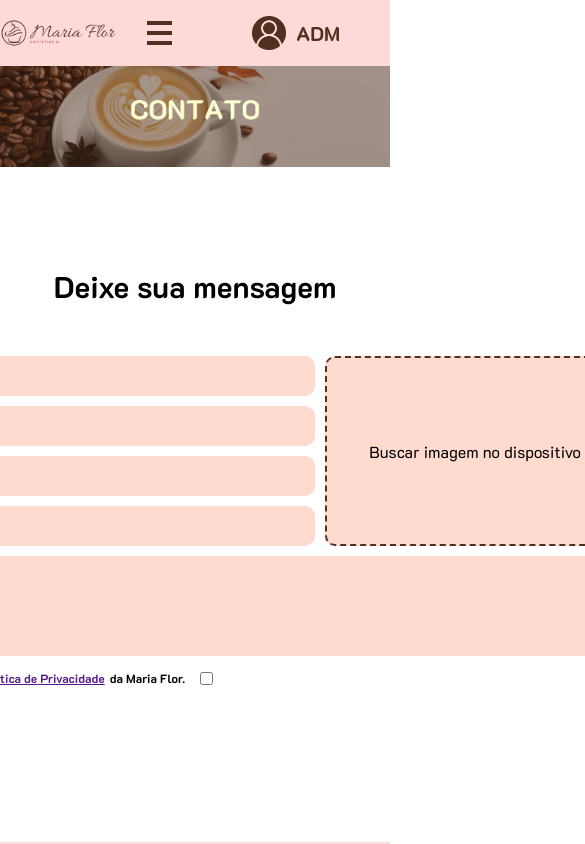
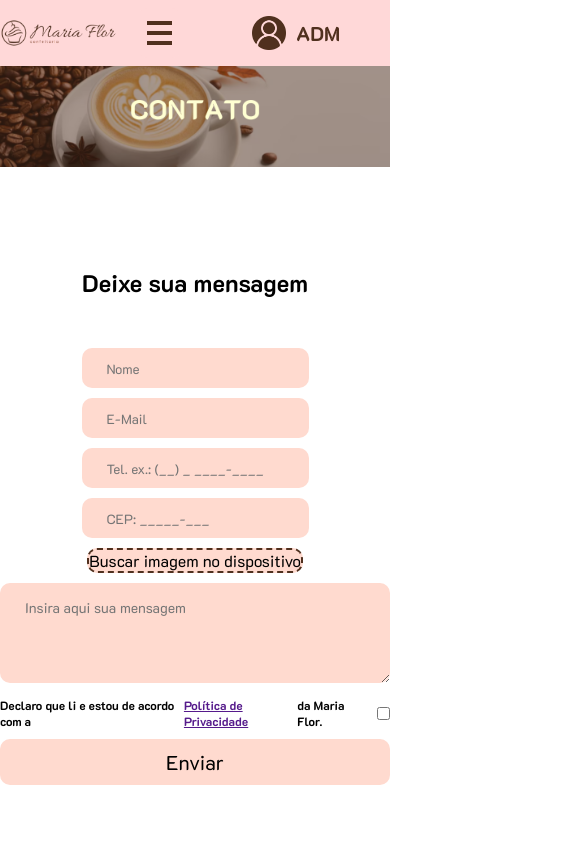
Before and after one commit to thiago-vieira2/MariaFlor, a React (Create React App) app in the folder reacttcc/: page /contato in a window 390 px wide. Shown: the top 844 px of the page, 585 px wide, since content can reach past the window. Built offline with nearby package versions, Linux system fonts and the light colour scheme.

Commit message:
ctt responsividade

```diff
--- a/reacttcc/src/pages/contato/contato.scss
+++ b/reacttcc/src/pages/contato/contato.scss
@@ -1,63 +1,65 @@
-.pagina-contato{
+.pagina-contato {
+
     display: flex;
     flex-direction: column;
     background-color: #fff;
     align-items: center;
     justify-content: center;
 
-    h1{
+    h1 {
         margin-top: 100px;
         margin-bottom: 50px;
         font: 600 30px 'K2D';
     }
 
-    .contatobanner{
+    .contatobanner {
         display: flex;
         width: 100%;
         position: relative;
-
     }
 
-    .interativo{
+    .interativo {
         display: flex;
         flex-direction: column;
         gap: 10px;
         margin-bottom: 100px;
     }
 
-    .cima{
+    .cima {
         display: flex;
         justify-content: center;
         align-items: center;
         flex-direction: row;
         gap: 10px;
 
-        @media (width: 768px){
-            width: 300px;
+        @media (max-width: 768px) {
+            width: 100%;
             flex-direction: column;
-            display: flex;
         }
     }
 
-    .campos{
+    .campos {
         align-items: center;
         justify-content: center;
         display: flex;
         flex-direction: column;
-        gap:10px;
-
+        gap: 10px;
     }
 
-    .campos input{
+    .campos input {
         width: 550px;
         height: 40px;
         border-radius: 10px;
         padding: 10px 25px;
         background-color: #FFDACF;
         border: none;
+
+        @media (max-width: 768px) {
+            width: 100%; // Ajusta a largura para 100% em telas menores
+        }
     }
 
-    .mensagem textarea{
+    .mensagem textarea {
         width: 860px;
         height: 100px;
         border-radius: 10px;
@@ -66,27 +68,25 @@
         border: none;
         font: 500 14px 'K2D';
 
-        @media (width: 768px){
-            width: 300px;
-
+        @media (max-width: 768px) {
+            width: 100%; // Ajusta a largura para 100% em telas menores
         }
     }
 
-
-    .politica{
+    .politica {
         display: flex;
         align-items: center;
         gap: 15px;
         justify-content: flex-start;
     }
 
-    .escrita{
+    .escrita {
         display: flex;
         gap: 5px;
         font: 600 12px 'K2D';
     }
 
-    button{
+    button {
         font: 500 20px 'K2D';
         width: 150px;
         padding: 10px;
@@ -97,6 +97,10 @@
         border-radius: 10px;
         background-color: #FFDACF;
         cursor: pointer;
+
+        @media (max-width: 768px) {
+            width: 100%; // Ajusta a largura para 100% em telas menores
+        }
     }
 
     #picture__input {
@@ -113,6 +117,11 @@
         border: 2px dashed #50301e;
         border-radius: 10px;
         cursor: pointer;
+
+        @media (max-width: 768px) {
+            width: 100%; // Ajusta a largura para 100% em telas menores
+            height: auto; // Ajusta a altura para auto
+        }
     }
 
     .picture:hover {
@@ -124,19 +133,21 @@
         max-width: 70%;
     }
 
-    button:hover{
-        background-color: #ffccbc ;
-
+    button:hover {
+        background-color: #ffccbc;
     }
 
-    input:hover{
-        background-color: #ffccbc ;
+    input:hover {
+        background-color: #ffccbc;
         cursor: pointer;
     }
 
-    textarea:hover{
-        background-color: #ffccbc ;
+    textarea:hover {
+        background-color: #ffccbc;
         cursor: pointer;
     }
 
+    @media (max-width: 768px) {
+        h1 {
+            font-size: 24px; }}
         }
```
Lines whose indentation alone changed are shown as unchanged.
